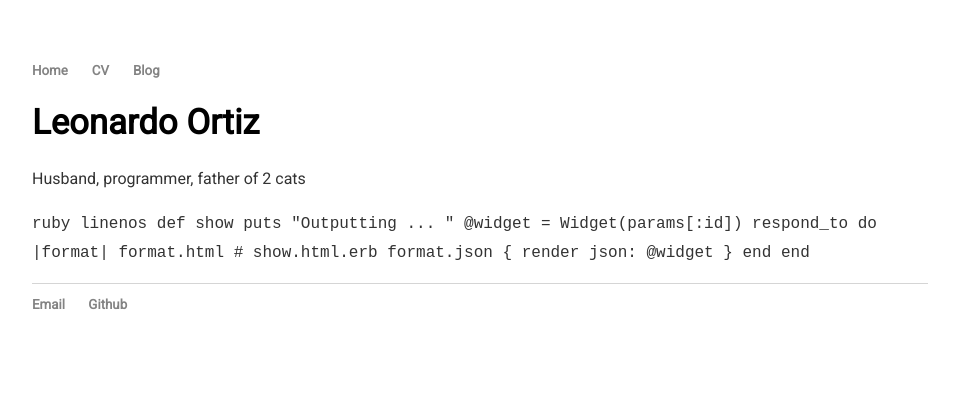
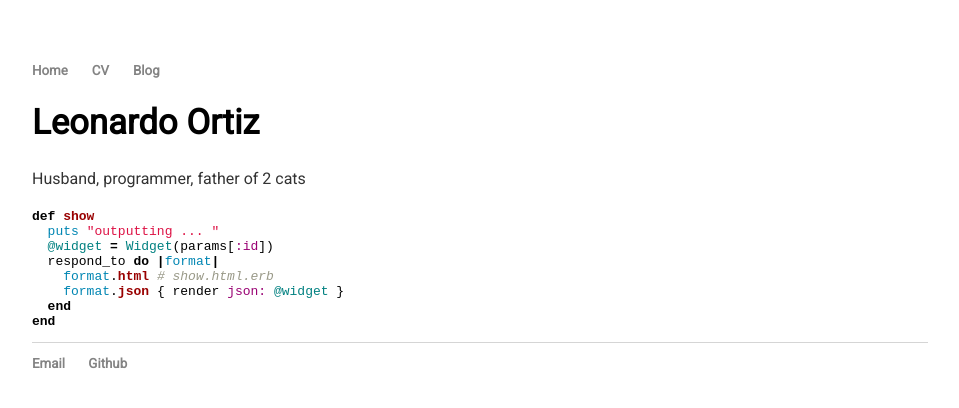
Before and after one commit to leohackerman/leohackerman.github.io, a Jekyll site: the page built from index.md, in a window 1280 px wide. Shown: the top 408 px of the page, without its empty margins (160-1119 px from the left). Built offline with Jekyll 4.4.1, drawn with Linux system fonts in a browser that asks for light colours.

Commit message:
Update index.md

````diff
--- a/index.md
+++ b/index.md
@@ -8,9 +8,9 @@ title: Leonardo Ortiz
 </div>
 
 
-```ruby linenos
+```ruby
 def show
-  puts "Outputting ... "
+  puts "outputting ... "
   @widget = Widget(params[:id])
   respond_to do |format|
     format.html # show.html.erb
````
